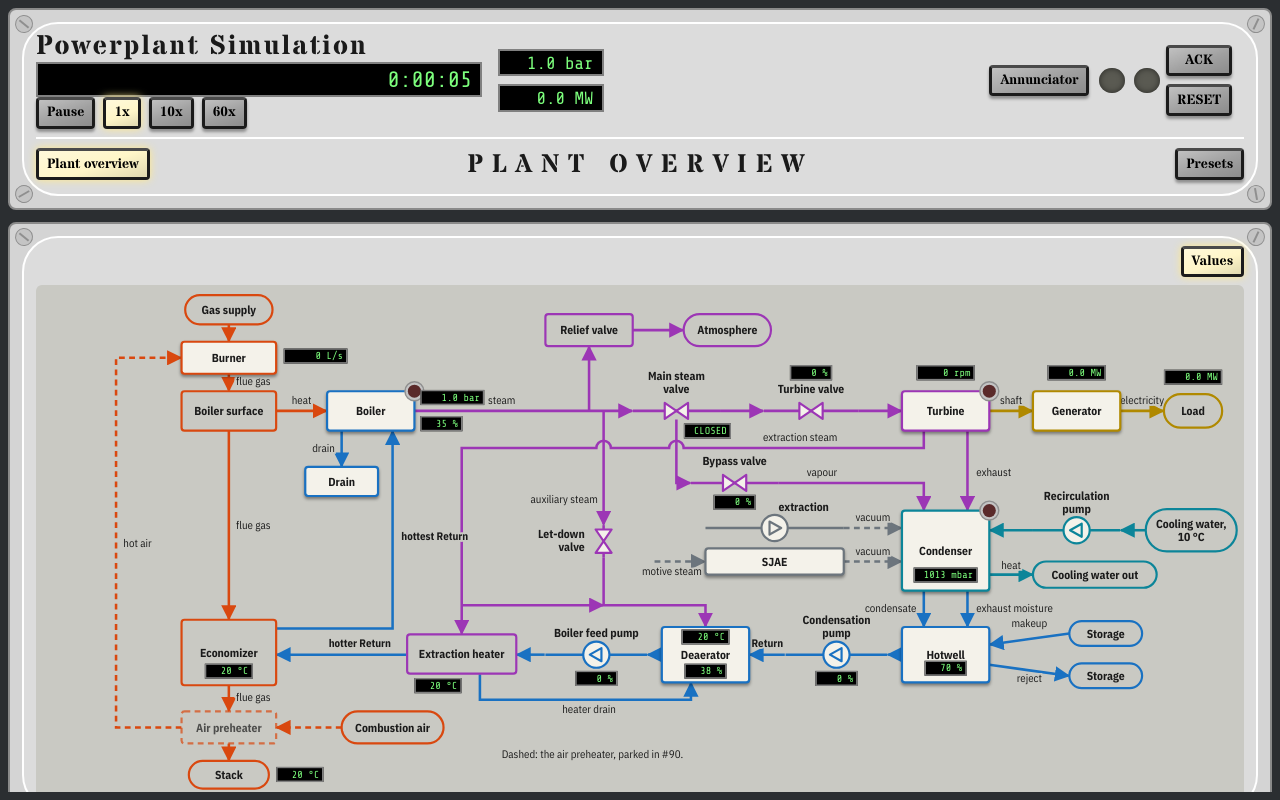
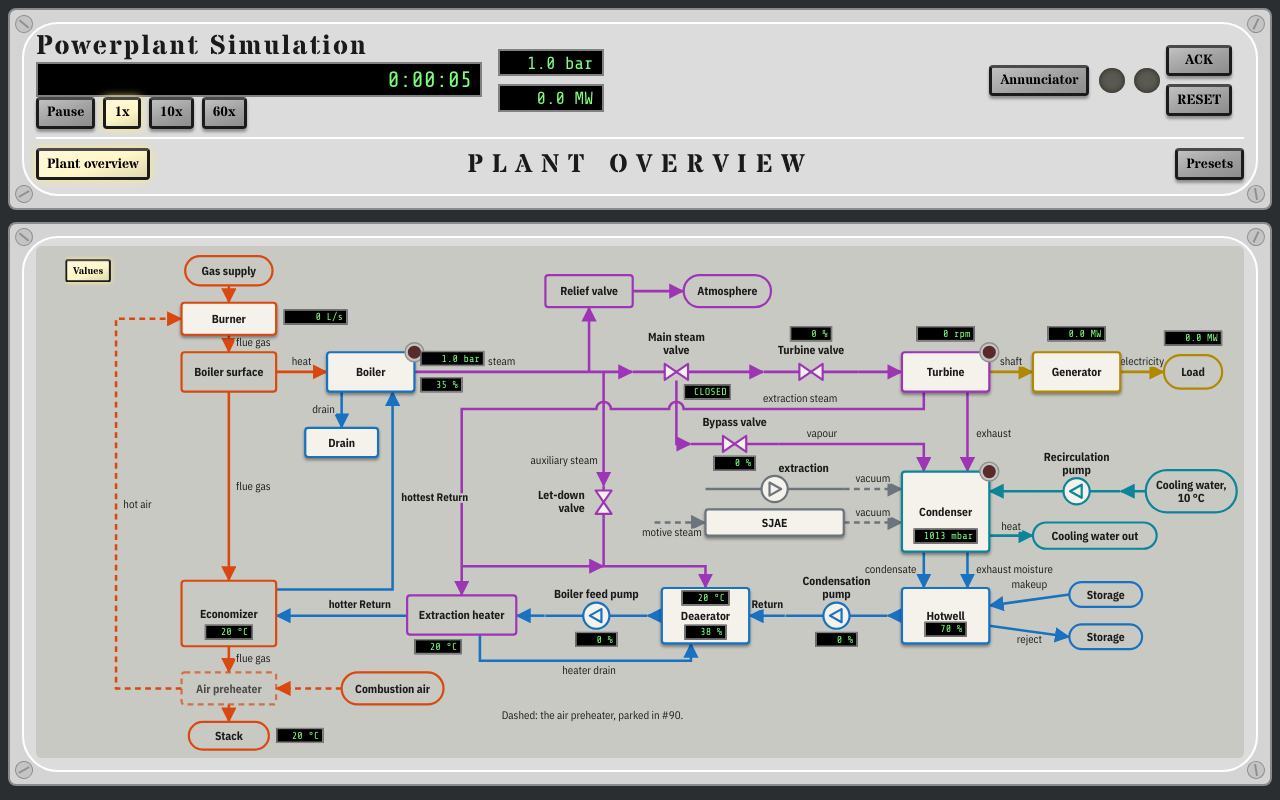
Before and after one commit to NarubyRiverlione/steamboiler, a React (Vite) app: page / in a window 1280 px wide. Built offline with nearby package versions, Linux system fonts and the light colour scheme.

Commit message:
Overview: Values toggle inside the diagram, left of the gas supply (#99)
Co-Authored-By: Claude Sonnet 5.5 <noreply@anthropic.com>

```diff
--- a/src/components/board/board.css
+++ b/src/components/board/board.css
@@ -349,10 +349,10 @@
   height: auto;
 }
 
-.board-overview-bar {
+.board-overview-toggle {
   display: flex;
-  justify-content: flex-end;
-  margin-bottom: 0.5rem;
+  align-items: center;
+  height: 100%;
 }
 
 /* A live value label: a small LCD at diagram scale, inside a foreignObject */
--- a/src/navigation/PlantOverview.tsx
+++ b/src/navigation/PlantOverview.tsx
@@ -27,6 +27,8 @@ const GLYPH_HALF = 18
 // A value label is a foreignObject this wide and tall; the LCD inside sits at the edge its anchor names
 const VALUE_BOX_WIDTH = 150
 const VALUE_BOX_HEIGHT = 26
+// The Values toggle stands in the free spot left of the gas supply
+const VALUES_BUTTON = { x: 40, y: 14, w: 140, h: 40 } as const
 const VALUE_JUSTIFY = { start: "flex-start", middle: "center", end: "flex-end" } as const
 
 function glyphPaths(symbol: NodeSymbol): ReactNode {
@@ -121,11 +123,6 @@ function PlantOverview() {
   const deaerator: DiagramNode | undefined = NODES.find((node: DiagramNode) => node.id === "deaerator")
   return (
     <PanelFrame title="Plant">
-      <div className="board-overview-bar">
-        <LensButton small pressed={showValues} onClick={() => { setShowValues(!showValues); }}>
-          Values
-        </LensButton>
-      </div>
       <svg
         className="board-overview"
         viewBox={"0 0 " + String(DIAGRAM_WIDTH) + " " + String(DIAGRAM_HEIGHT)}
@@ -169,6 +166,13 @@ function PlantOverview() {
             {label.text}
           </text>
         ))}
+        <foreignObject x={VALUES_BUTTON.x} y={VALUES_BUTTON.y} width={VALUES_BUTTON.w} height={VALUES_BUTTON.h}>
+          <div className="board-overview-toggle">
+            <LensButton small pressed={showValues} onClick={() => { setShowValues(!showValues); }}>
+              Values
+            </LensButton>
+          </div>
+        </foreignObject>
         {NODES.map((node: DiagramNode) =>
           node.part === undefined ? (
             <g key={node.id} className={node.parked === true ? "board-node-parked" : undefined}>
```
Also changed, not shown: 1 other file (tests, documents, lock files or other folders).
